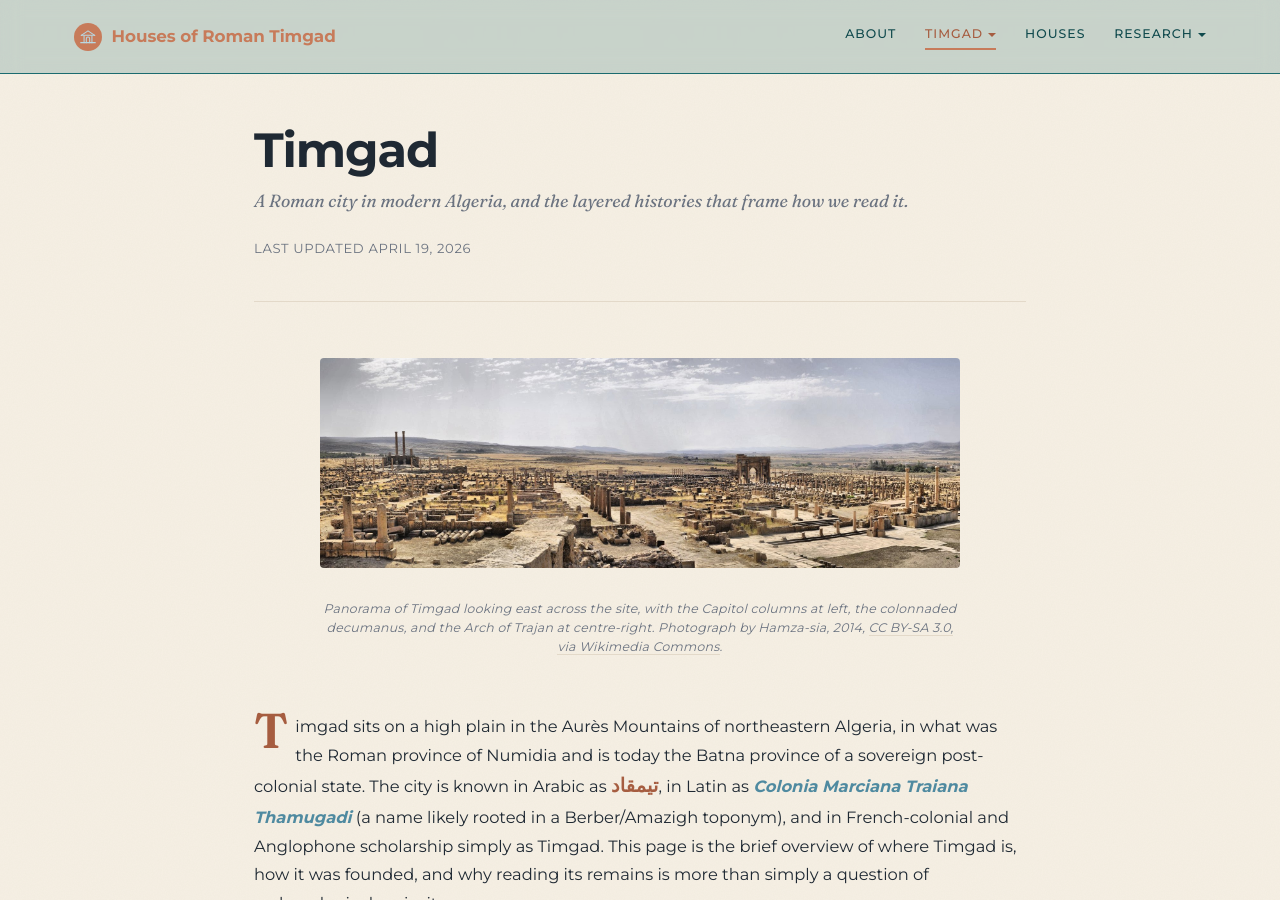
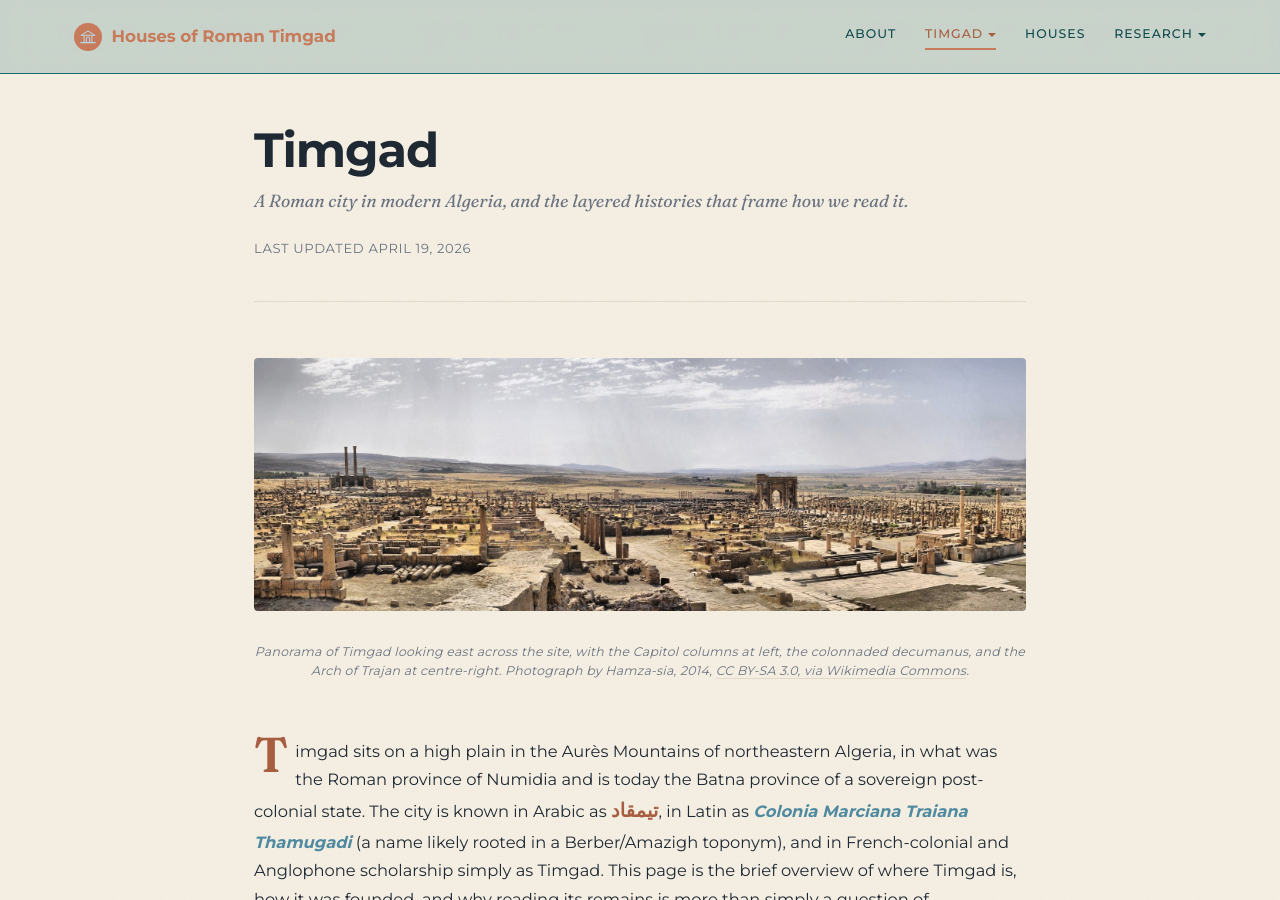
Before and after one commit to kimedher/timgadhouses, a Jekyll site: the page built from timgad.md, in a window 1280 px wide and 900 px high. Built offline with Jekyll 4.4.1, drawn with Linux system fonts in a browser that asks for light colours.

Commit message:
Widen overview panorama to full text-column width

```diff
--- a/timgad.md
+++ b/timgad.md
@@ -6,7 +6,7 @@ permalink: /timgad/
 last_updated: 2026-04-19
 ---
 
-<figure class="image-panel">
+<figure class="image-panel image-panel--wide">
   <img src="/assets/images/timgad-panorama.jpg" alt="A wide colour panorama of Timgad looking across the excavated city, with the columns of the Capitol rising at the far left, the colonnaded decumanus maximus running through the centre, the Arch of Trajan standing to the right, and the Aurès Mountains on the horizon.">
   <figcaption>Panorama of Timgad looking east across the site, with the Capitol columns at left, the colonnaded decumanus, and the Arch of Trajan at centre-right. Photograph by Hamza-sia, 2014, <a href="https://commons.wikimedia.org/wiki/File:Timgad_Ruins_Panorama.jpg">CC BY-SA 3.0, via Wikimedia Commons</a>.</figcaption>
 </figure>
```
